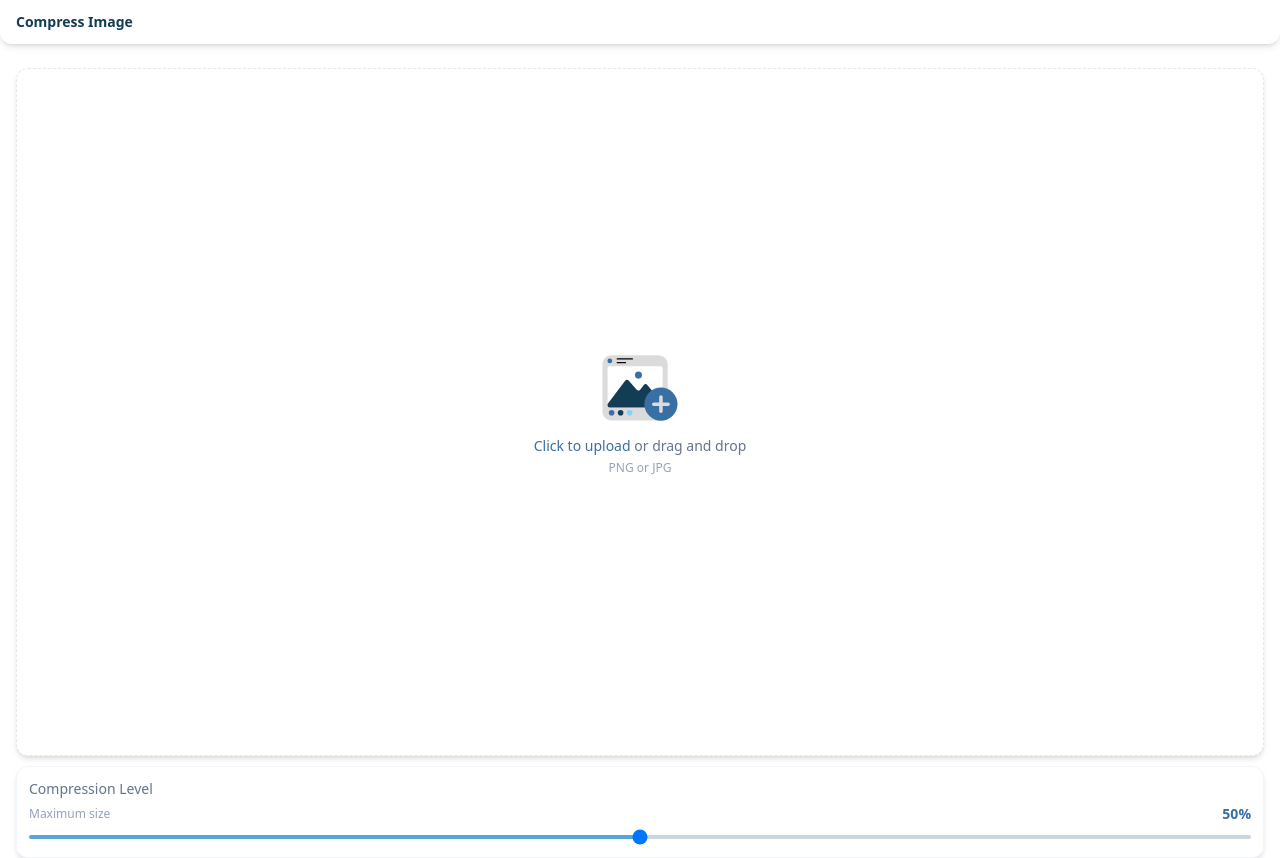
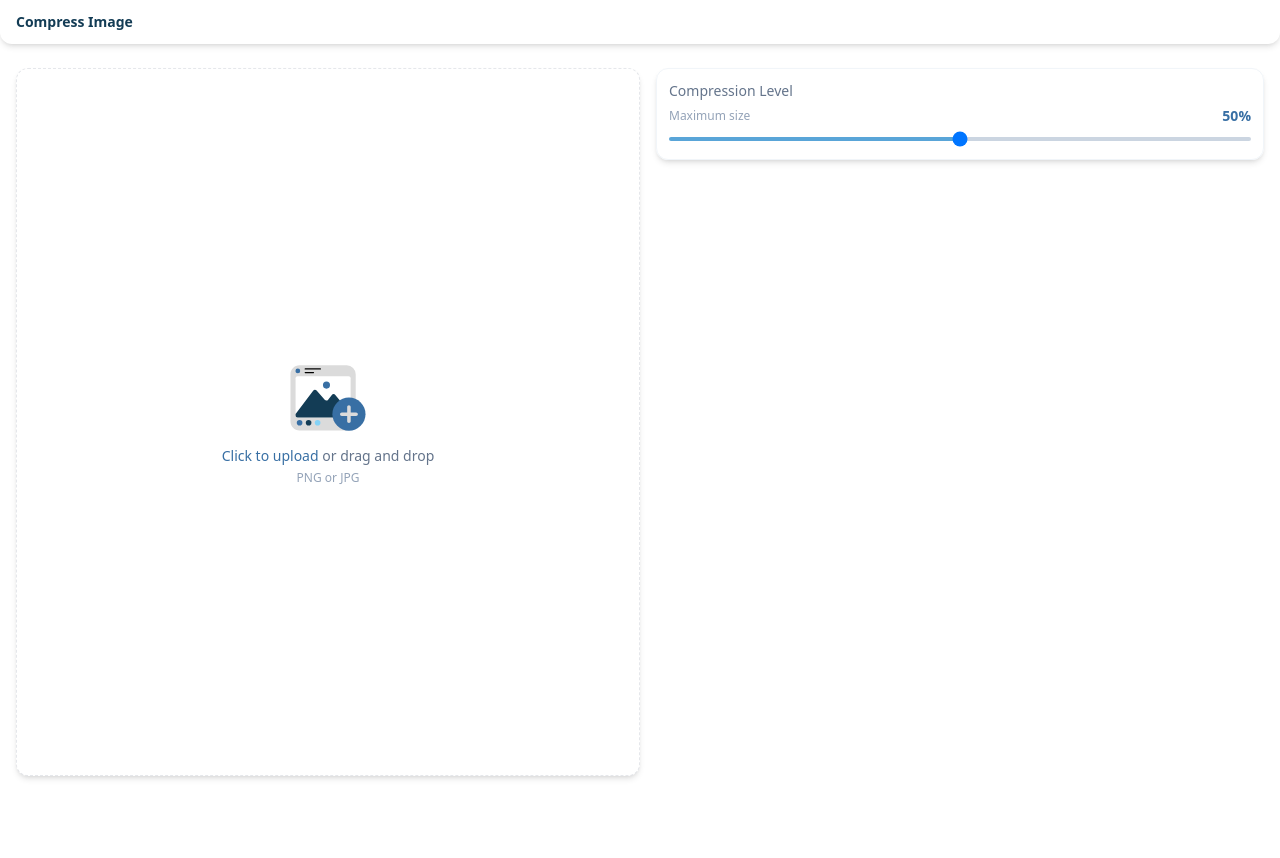
Before and after one commit to ahmadatif23/image-compressor, a Next.js app: page /image-compressor/ in a window 1280 px wide. After the commit the page ends 800 px from the top, so only its background shows below. Built offline with nearby package versions, Linux system fonts and the light colour scheme.

Commit message:
responsiveness

```diff
--- a/components/ImageInput.js
+++ b/components/ImageInput.js
@@ -94,7 +94,7 @@ export default function ImageInput({
 
   return (
     <>
-      <div className='w-full pt-[55%] bg-white rounded-xl shadow-md border border-dashed relative overflow-hidden'>
+      <div className='w-full md:w-1/2 md:pt-0 md:h-full pt-[55%] bg-white rounded-xl shadow-md border border-dashed relative overflow-hidden'>
         <div className='absolute top-0 left-0 w-full h-full'>
           <Dropzone
             multiple
@@ -102,7 +102,7 @@ export default function ImageInput({
             onDrop={ handleDrop }
           >
             {({getRootProps, getInputProps}) => (
-              <section className='dropzone w-full h-full'>
+              <section className='dropzone w-full h-full cursor-pointer'>
                 <div {...getRootProps()} className='input-text w-full h-full flex items-center justify-center'>
                   <input {...getInputProps()} />
                   <div className='flex flex-col items-center'>
@@ -117,6 +117,7 @@ export default function ImageInput({
         </div>
       </div>
 
+      <div className='flex-1 w-full md:h-full flex flex-col items-center md:pl-4'>
         <LevelDragger
           compressLevel={ compressLevel }
           onChange={ setCompressLevel }
@@ -125,6 +126,7 @@ export default function ImageInput({
         { newImages?.length > 0 &&
           <NewThumb images={ newImages } />
         }
+      </div>
     </>
   )
 }
--- a/components/LevelDragger.js
+++ b/components/LevelDragger.js
@@ -8,7 +8,7 @@ export default function LevelDragger ({
 
   return (
     <>
-      <div className='w-full mt-2.5'>
+      <div className='w-full md:mt-0 mt-2.5'>
         <div className='border border-slate-100 rounded-xl shadow-md p-3'>
           <div className='flex justify-between items-center'>
             <p className='text-sm font-medium text-slate-500'>Compression Level</p>
--- a/pages/index.js
+++ b/pages/index.js
@@ -29,7 +29,7 @@ export default function Home() {
         <meta name="description" content="Compress your image beautifully!" />
       </Head>
 
-      <main className='w-full h-full flex flex-col items-center justify-start px-4 py-6'>
+      <main className='w-full h-full flex md:flex-row flex-col items-center justify-start px-4 py-6'>
         <ImageInput
           newImages={ newImages }
           originNewImages={ originNewImages }
```
Lines whose indentation alone changed are shown as unchanged.
